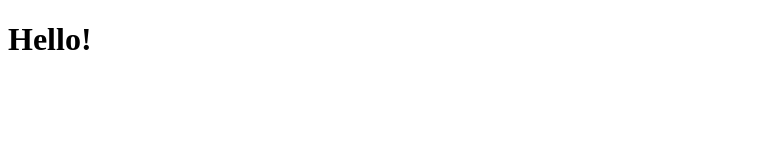
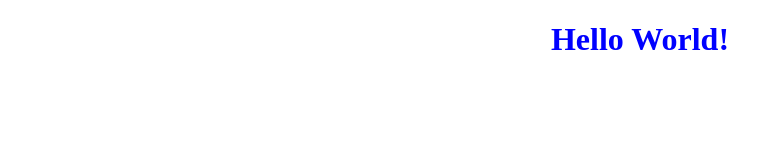
Before and after one commit to MeriLevente/AzureWebAppTest, a plain HTML site: page index.html in a window 1280 px wide. Shown: the whole page, without its empty margins (0-782 px from the left). Drawn offline with Linux system fonts and the light colour scheme.

Commit message:
Update index.html

```diff
--- a/index.html
+++ b/index.html
@@ -3,10 +3,10 @@
   <head>
     <meta charset="utf-8">
     <meta name="viewport" content="width=device-width, initial-scale=1">
-    <title>Levente</title>
+    <title>Teszt</title>
 
   </head>
   <body>
-    <h1>Hello!</h1>
+    <h1 style="color: blue; text-align: center">Hello World!</h1>
   </body>
 </html>
```
